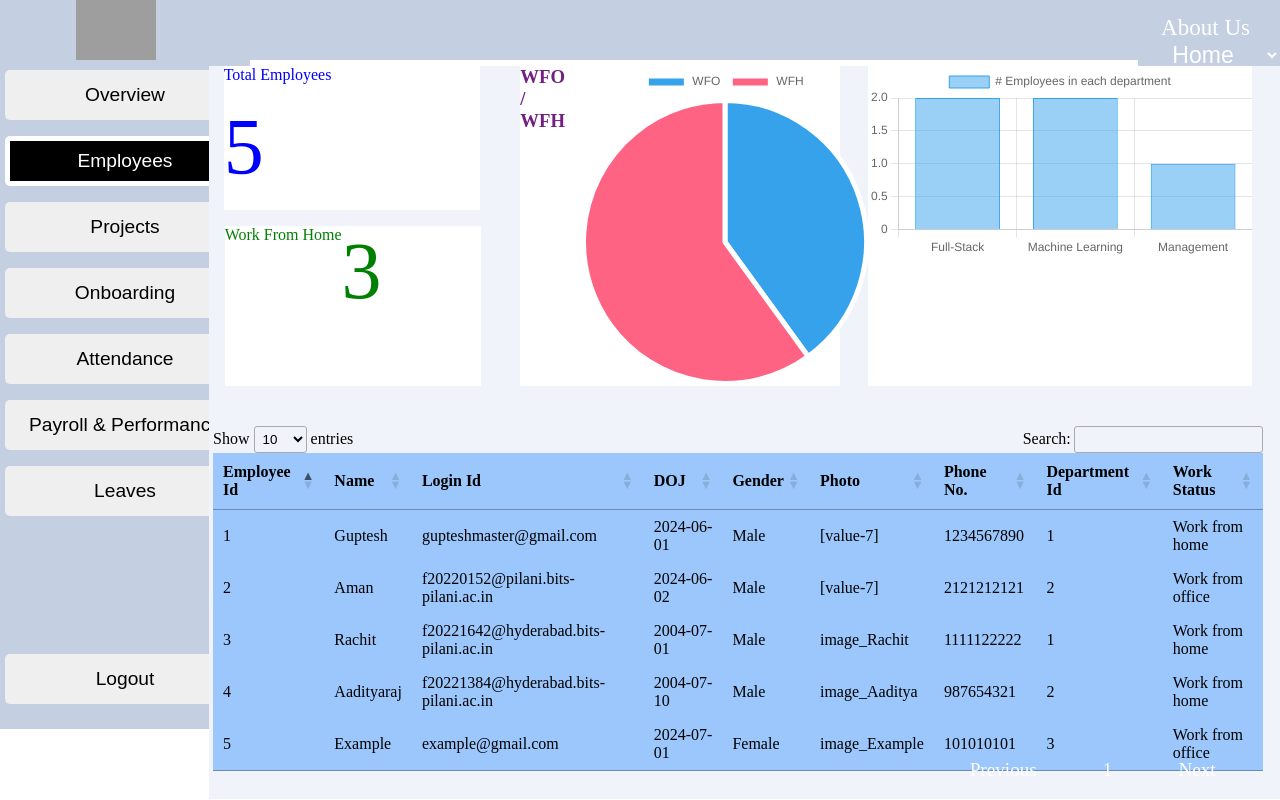
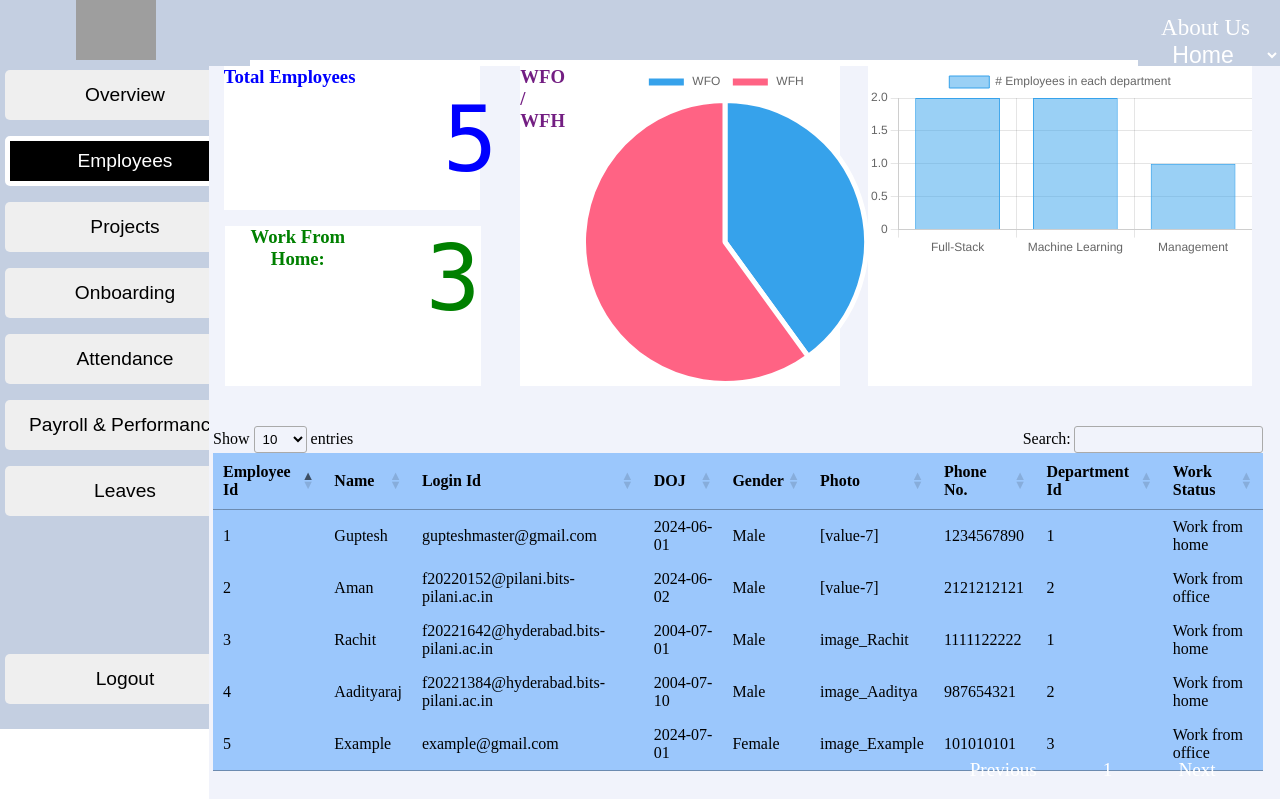
Before and after one commit to amann-03/HRMS, a PHP site: page /personal/HR_Employee.php in a window 1280 px wide. Run offline with PHP 8.4, Linux system fonts and the light colour scheme; data comes from the database, SQL or seed files in the repository; some libraries are stand-ins or nearby versions; grey boxes are pictures that could not be loaded.

Commit message:
Update HR_Employee.php

```diff
--- a/HR_Employee.php
+++ b/HR_Employee.php
@@ -70,8 +70,8 @@
         <button id="logout">Logout</button>
     </div>
 <div id="content">
-<div id="box1"><p id="va"style="color: blue;text-align:center;">Total Employees</p><br><br>
-<p id="va" style="font-size:500%; color:blue; text-align:center;"><?php echo $num;?></p>
+<div id="box1"><h3 id="va"style="color: blue;text-align:center;">Total Employees</h3><br>
+<pre id="va" style="font-size:700%; color:blue; text-align:center;">    <?php echo $num;?></pre>
 </div>
 
 
@@ -102,7 +102,7 @@
 
 
 </div>
-    <?php
+<?php
   $sql3 = "SELECT department_name,department_id FROM department";
   $result3 = $conn->query($sql3);
    // Initialize arrays to hold department names and budget values
@@ -162,8 +162,8 @@
 
 
 
-<div id="box4"><p id="va"style="color: green;text-align:center;">Work From Home</p><br><br>
-<p id="va" style="font-size:500%; color:green; text-align:center;"><?php echo $num2;?></p><br></div>
+<div id="box4"><h3 id="va"style="color: green;text-align:center;">Work From Home:</h3><br><br>
+<pre id="va" style="font-size:700%; color:green; text-align:center;"> <?php echo $num2;?></pre><br></div>
 
 
 
@@ -248,5 +248,19 @@ $conn->close();
 
 
 
-      </body>
+
+
+
+
+
+
+
+
+
+
+
+
+
+
+    </body>
 </html>
```
